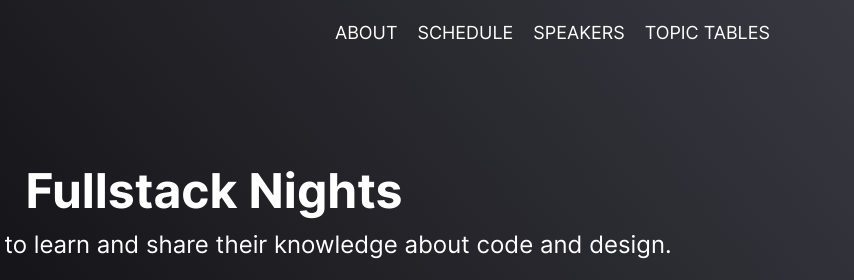
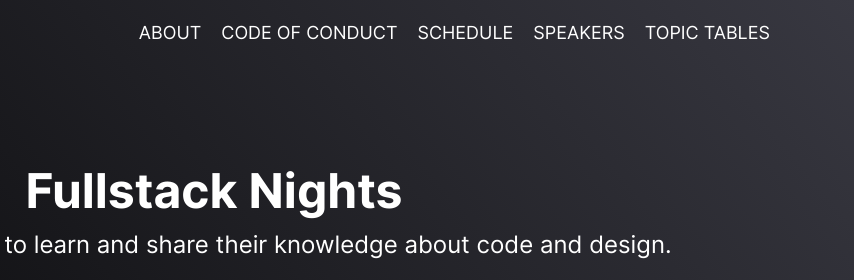
Before and after one commit to fullstacknights/website, a Gatsby site: page / in a window 1280 px wide. Shown: the top 280 px of the page, 426-1280 px from the left. Built offline with nearby package versions, Linux system fonts and the light colour scheme; Gatsby itself is replaced by a stand-in of ours; a web font is replaced by a local one.

Commit message:
Added code of conduct link to nav

```diff
--- a/src/constants.js
+++ b/src/constants.js
@@ -28,6 +28,7 @@
 
 export const SECTIONS = [
   { title: "About", to: "/about/" },
+  { title: "Code of Conduct", to:"/code-of-conduct/" },
   { title: "Schedule", to: "/schedule/" },
   { title: "Speakers", to: "/speakers/" },
   { title: "Topic Tables", to: "/topic-tables/" }
```
Also changed, not shown: 1 other file.
